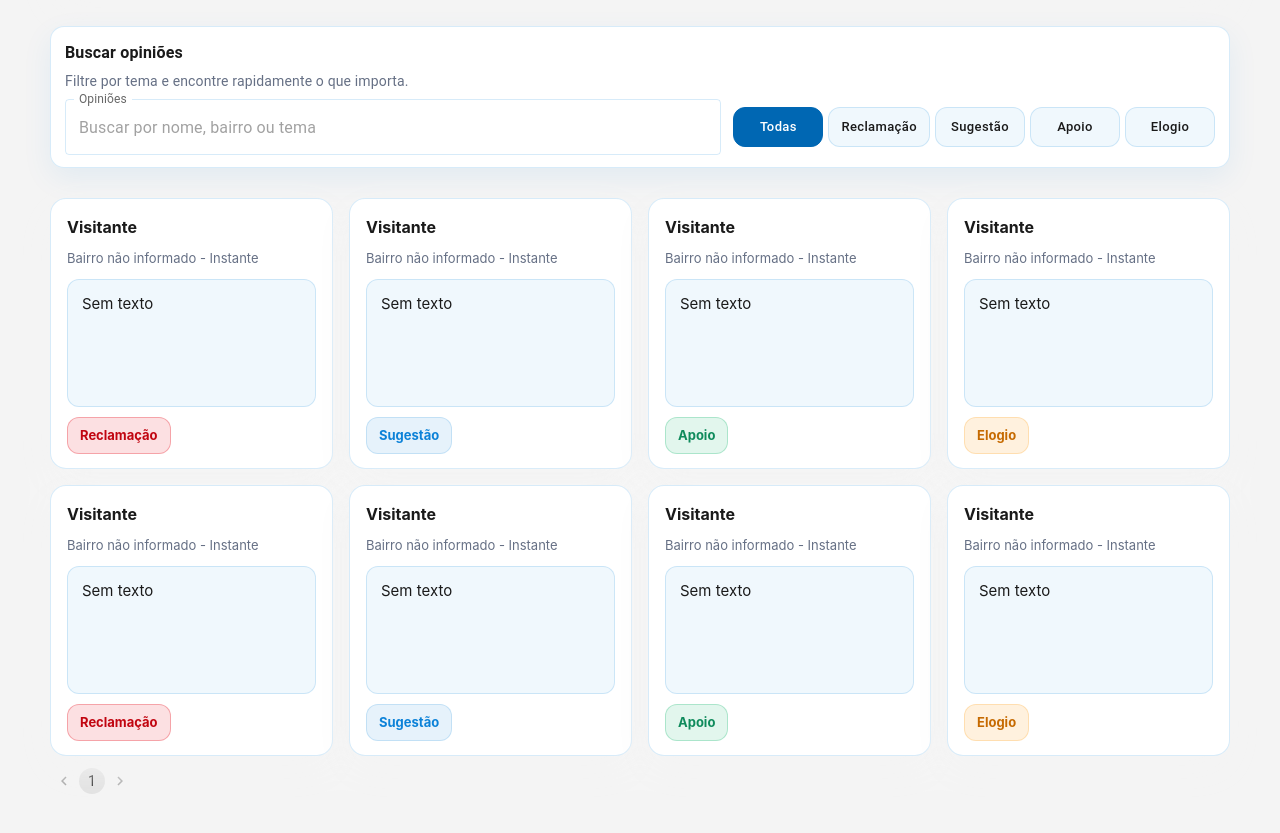
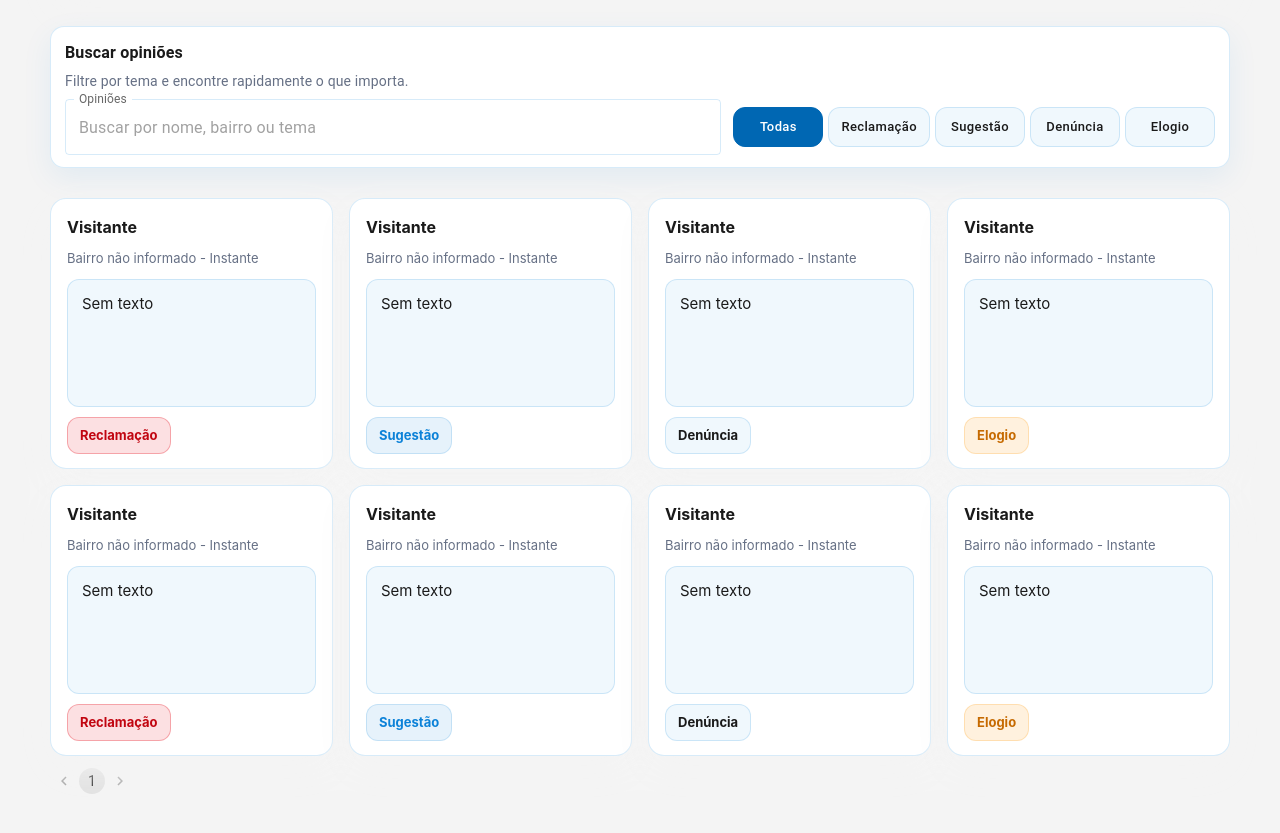
Before and after one commit to leandro-keek-conecta/ale-cmjp-front, a React (Vite) app: page / in a window 1280 px wide. Shown: the part 1112-1945 px from the top of the page. Built offline with nearby package versions, Linux system fonts and the light colour scheme; no server answers.

Commit message:
Atualiza categorias de opinião para incluir "Denúncia" e ajusta a apresentação nos componentes relacionados.

```diff
--- a/src/components/cardDetails/cardDetails.module.css
+++ b/src/components/cardDetails/cardDetails.module.css
@@ -11,14 +11,16 @@
 
 .opinionCard:hover {
   transform: translateY(-2px);
-  transition: transform 0.2s ease, box-shadow 0.2s ease;
+  transition:
+    transform 0.2s ease,
+    box-shadow 0.2s ease;
   box-shadow: 0 14px 40px rgba(12, 130, 216, 0.12);
 }
 
 .cardHeader {
   display: flex;
   align-items: center;
-justify-content: space-between;
+  justify-content: space-between;
   gap: 12px;
 }
 
@@ -62,7 +64,7 @@ justify-content: space-between;
   color: #0c82d8;
 }
 
-.pill[data-type="apoio"] {
+.pill[data-type="Denúncia"] {
   background: rgba(18, 183, 106, 0.12);
   color: #0f8b5c;
   border-color: rgba(18, 183, 106, 0.26);
--- a/src/pages/formPage/opinionList/opinionImputList.ts
+++ b/src/pages/formPage/opinionList/opinionImputList.ts
@@ -1,5 +1,9 @@
 import type { InputType } from "../../../components/Forms";
-import type { OpinionFormValues, OpiniaoCategoria, TipoOpiniao } from "../../../@types/opiniao";
+import type {
+  OpinionFormValues,
+  OpiniaoCategoria,
+  TipoOpiniao,
+} from "../../../@types/opiniao";
 
 type SelectOption<T = string | number> = { label: string; value: T };
 
@@ -15,12 +19,11 @@ const opiniaoOptions: SelectOption<OpiniaoCategoria>[] = [
 const tipoOpiniaoOptions: SelectOption<TipoOpiniao>[] = [
   { label: "Sugestão", value: "Sugestão" },
   { label: "Reclamação", value: "Reclamação" },
-  { label: "Apoio", value: "Apoio" },
+  { label: "Denúncia", value: "Denúncia" },
   { label: "Elogio", value: "Elogio" },
 ];
 
 export const getOpinionInputs = (): InputType<OpinionFormValues>[] => [
-
   {
     name: "opiniao",
     title: "Tema",
--- a/src/pages/home/HomePage.module.css
+++ b/src/pages/home/HomePage.module.css
@@ -25,7 +25,9 @@
 .reveal {
   opacity: 0;
   transform: translateY(24px);
-  transition: opacity 0.6s ease, transform 0.6s ease;
+  transition:
+    opacity 0.6s ease,
+    transform 0.6s ease;
   transition-delay: var(--reveal-delay, 0s);
   will-change: opacity, transform;
 }
@@ -201,7 +203,7 @@
   background: rgba(12, 130, 216, 0.08);
 }
 
-.typeChip[data-type="apoio"] {
+.typeChip[data-type="Denúncia"] {
   background: rgba(18, 183, 106, 0.08);
   border-color: rgba(18, 183, 106, 0.2);
 }
@@ -308,7 +310,9 @@
   border-radius: 10px !important;
   border: 5px solid #1a1a1a;
   box-shadow: var(--shadow-soft) !important;
-  transition: transform 0.18s ease, box-shadow 0.18s ease;
+  transition:
+    transform 0.18s ease,
+    box-shadow 0.18s ease;
 }
 
 .ctaButton:hover {
--- a/src/pages/home/HomePage.tsx
+++ b/src/pages/home/HomePage.tsx
@@ -49,17 +49,17 @@ export type Opinion = {
 const fallbackOpinions: Opinion[] = [
   { id: 1, telefone: "99999-9999", opiniao: "Reclamação" },
   { id: 2, telefone: "88888-8888", opiniao: "Sugestão" },
-  { id: 3, telefone: "77777-7777", opiniao: "Apoio" },
+  { id: 3, telefone: "77777-7777", opiniao: "Denúncia" },
   { id: 4, telefone: "66666-6666", opiniao: "Elogio" },
   { id: 5, telefone: "55555-5555", opiniao: "Reclamação" },
   { id: 6, telefone: "44444-4444", opiniao: "Sugestão" },
-  { id: 7, telefone: "33333-3333", opiniao: "Apoio" },
+  { id: 7, telefone: "33333-3333", opiniao: "Denúncia" },
   { id: 8, telefone: "22222-2222", opiniao: "Elogio" },
 ];
 
 const typeOfFilter = {
   title: "Tipo de Opinião",
-  options: ["Reclamação", "Sugestão", "Apoio", "Elogio"],
+  options: ["Reclamação", "Sugestão", "Denúncia", "Elogio"],
 };
 
 export default function HomePage() {
@@ -285,7 +285,7 @@ export default function HomePage() {
     const key = normalizeText(type);
     if (key === "reclamacao") return <PriorityHigh fontSize="small" />;
     if (key === "sugestao") return <LightbulbOutlined fontSize="small" />;
-    if (key === "apoio") return <HandshakeOutlined fontSize="small" />;
+    if (key === "Denúncia") return <HandshakeOutlined fontSize="small" />;
     if (key === "elogio") return <StarBorderRounded fontSize="small" />;
     return <ChatBubbleOutline fontSize="small" />;
   };
--- a/src/pages/opinioes/OpinionsPage.tsx
+++ b/src/pages/opinioes/OpinionsPage.tsx
@@ -25,8 +25,8 @@ const fallbackOpinions: Opinion[] = [
     bairro: "Centro",
     campanha: "Conecta Cidade",
     horario: "2025-01-24T09:10:00Z",
-    tipo_opiniao: "Apoio",
-    opiniao: "Apoio total",
+    tipo_opiniao: "Denúncia",
+    opiniao: "Denúncia total",
     texto_opiniao: "Quero mais espaços verdes e ciclovias integradas.",
   },
   {
@@ -75,8 +75,8 @@ const fallbackOpinions: Opinion[] = [
     telefone: "83999990006",
     bairro: "Cabo Branco",
     horario: "2025-01-19T12:10:00Z",
-    tipo_opiniao: "Apoio",
-    opiniao: "Apoio",
+    tipo_opiniao: "Denúncia",
+    opiniao: "Denúncia",
     texto_opiniao: "Excelente iniciativa de ouvir a população.",
   },
 ];
@@ -121,7 +121,7 @@ const formatDate = (value?: string | null) => {
 
 const uniqueCountBy = (
   items: Opinion[],
-  selector: (item: Opinion) => string
+  selector: (item: Opinion) => string,
 ) => {
   const set = new Set<string>();
   items.forEach((item) => {
@@ -145,7 +145,7 @@ function OpinionsPage() {
         const response = await api.get("/opiniao");
         const payload = Array.isArray(response.data)
           ? response.data
-          : response.data?.data ?? [];
+          : (response.data?.data ?? []);
         const normalized = payload
           .map((item: any, index: number) => normalizeOpinion(item, index))
           .filter((item: Opinion) => item && item.id);
@@ -221,7 +221,7 @@ function OpinionsPage() {
             <div className="stat-value">
               {uniqueCountBy(
                 opinions.length ? opinions : fallbackOpinions,
-                (op) => (op.telefone || "").replace(/\D/g, "")
+                (op) => (op.telefone || "").replace(/\D/g, ""),
               )}
             </div>
             <div className="stat-helper">
@@ -231,7 +231,7 @@ function OpinionsPage() {
           <div className="stat-card wide">
             <div className="stat-label">Clima geral</div>
             <div className="stat-pills">
-              {["Apoio", "Sugestão", "Reclamação", "Elogio"].map((pill) => (
+              {["Denúncia", "Sugestão", "Reclamação", "Elogio"].map((pill) => (
                 <span key={pill} className="pill">
                   {pill}
                 </span>
--- a/src/pages/playground/SearchCardsPage.tsx
+++ b/src/pages/playground/SearchCardsPage.tsx
@@ -11,7 +11,8 @@ const demoOpinions: Opinion[] = [
     bairro: "Centro",
     opiniao: "Transporte",
     tipo_opiniao: "Sugestão",
-    texto_opiniao: "Mais linhas de ônibus nos horários de pico ajudariam demais.",
+    texto_opiniao:
+      "Mais linhas de ônibus nos horários de pico ajudariam demais.",
     horario: "2025-01-01T10:00:00",
   },
   {
@@ -46,7 +47,7 @@ const demoOpinions: Opinion[] = [
     nome: "Elaine",
     bairro: "Jaguaribe",
     opiniao: "Saúde",
-    tipo_opiniao: "Apoio",
+    tipo_opiniao: "Denúncia",
     texto_opiniao: "Campanhas de vacinação estão funcionando bem.",
     horario: "2025-01-03T11:10:00",
   },
@@ -61,13 +62,11 @@ const SearchCardsPage = () => {
         new Set(
           demoOpinions
             .map((item) => item.opiniao)
-            .filter((value): value is string => Boolean(value))
-        )
+            .filter((value): value is string => Boolean(value)),
+        ),
       ),
-    []
+    [],
   );
-
-
 
   const filteredOpinions = useMemo(() => {
     const term = searchTerm.trim().toLowerCase();
@@ -82,7 +81,7 @@ const SearchCardsPage = () => {
         item.texto_opiniao,
       ]
         .filter((value): value is string => Boolean(value))
-        .some((value) => value.toLowerCase().includes(term))
+        .some((value) => value.toLowerCase().includes(term)),
     );
   }, [searchTerm]);
 
@@ -113,7 +112,10 @@ const SearchCardsPage = () => {
         </Typography>
 
         <Paper elevation={3} sx={{ p: 2, borderRadius: 2 }}>
-          <Typography variant="subtitle2" sx={{ mb: 1, fontWeight: 700, color: "text.primary" }}>
+          <Typography
+            variant="subtitle2"
+            sx={{ mb: 1, fontWeight: 700, color: "text.primary" }}
+          >
             Buscar
           </Typography>
           <Search
@@ -125,7 +127,10 @@ const SearchCardsPage = () => {
 
         <Divider />
 
-        <Typography variant="subtitle1" sx={{ fontWeight: 700, color: "text.primary" }}>
+        <Typography
+          variant="subtitle1"
+          sx={{ fontWeight: 700, color: "text.primary" }}
+        >
           Resultados ({filteredOpinions.length})
         </Typography>
         <CardDetails opinions={filteredOpinions} />
```
Also changed, not shown: src/@types/opiniao.tsx (+6 -1 lines).
